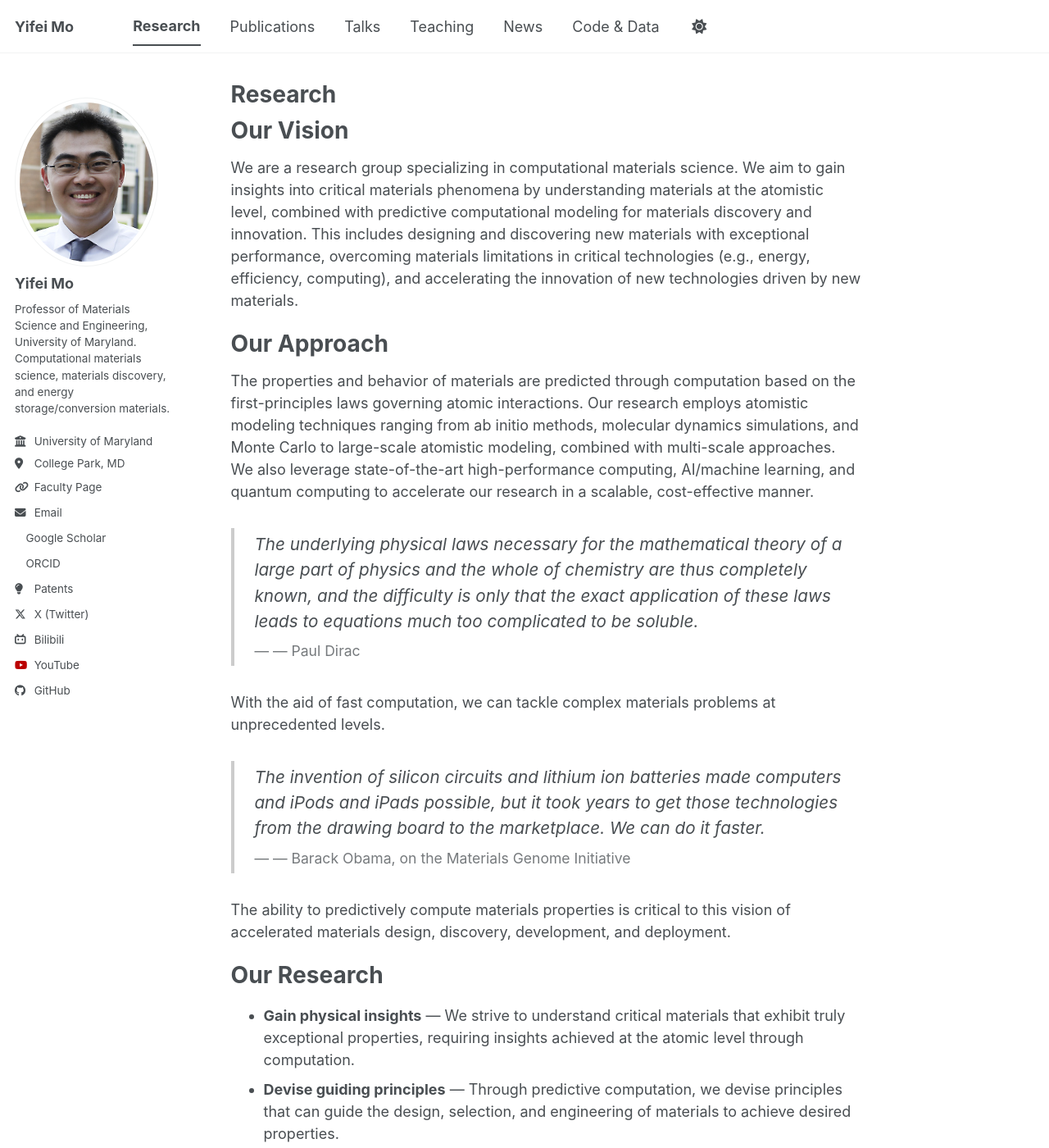
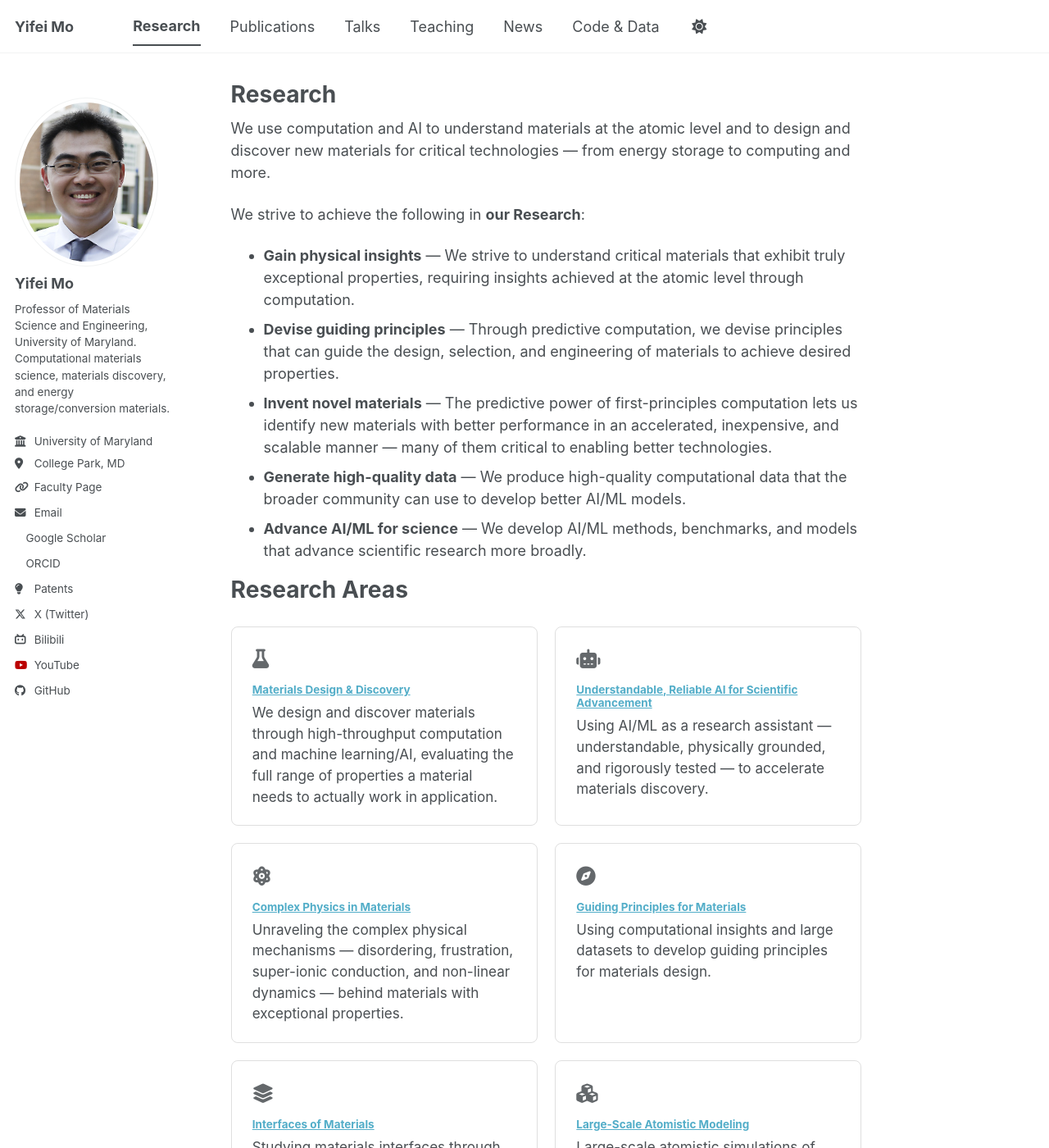
Before and after one commit to yifeimo/yifeimo.github.io, a Jekyll site: the page built from _pages/research.md, in a window 1280 px wide and 1400 px high. Shown: the whole window at 82% size. Built offline with Jekyll 4.4.1, drawn with Linux system fonts in a browser that asks for light colours; a style sheet for code colours, icons or effects is not loaded; some of the changed text lies outside the part shown.

Commit message:
Trim Research page intro and expand Our Research bullets

```diff
--- a/_pages/research.md
+++ b/_pages/research.md
@@ -5,29 +5,18 @@ permalink: /research/
 author_profile: true
 ---
 
-Our Vision
-======
-We are a research group specializing in computational materials science. We aim to gain insights into critical materials phenomena by understanding materials at the atomistic level, combined with predictive computational modeling for materials discovery and innovation. This includes designing and discovering new materials with exceptional performance, overcoming materials limitations in critical technologies (e.g., energy, efficiency, computing), and accelerating the innovation of new technologies driven by new materials.
+We use computation and AI to understand materials at the atomic level and to design and discover new materials for critical technologies — from energy storage to computing and more.
 
-Our Approach
-======
-The properties and behavior of materials are predicted through computation based on the first-principles laws governing atomic interactions. Our research employs atomistic modeling techniques ranging from ab initio methods, molecular dynamics simulations, and Monte Carlo to large-scale atomistic modeling, combined with multi-scale approaches. We also leverage state-of-the-art high-performance computing, AI/machine learning, and quantum computing to accelerate our research in a scalable, cost-effective manner.
+We strive to achieve the following in **our Research**:
 
-<blockquote class="pull-quote">The underlying physical laws necessary for the mathematical theory of a large part of physics and the whole of chemistry are thus completely known, and the difficulty is only that the exact application of these laws leads to equations much too complicated to be soluble.<cite>— Paul Dirac</cite></blockquote>
-
-With the aid of fast computation, we can tackle complex materials problems at unprecedented levels.
-
-<blockquote class="pull-quote">The invention of silicon circuits and lithium ion batteries made computers and iPods and iPads possible, but it took years to get those technologies from the drawing board to the marketplace. We can do it faster.<cite>— Barack Obama, on the Materials Genome Initiative</cite></blockquote>
-
-The ability to predictively compute materials properties is critical to this vision of accelerated materials design, discovery, development, and deployment.
-
-Our Research
-======
 * **Gain physical insights** — We strive to understand critical materials that exhibit truly exceptional properties, requiring insights achieved at the atomic level through computation.
 * **Devise guiding principles** — Through predictive computation, we devise principles that can guide the design, selection, and engineering of materials to achieve desired properties.
 * **Invent novel materials** — The predictive power of first-principles computation lets us identify new materials with better performance in an accelerated, inexpensive, and scalable manner — many of them critical to enabling better technologies.
+* **Generate high-quality data** — We produce high-quality computational data that the broader community can use to develop better AI/ML models.
+* **Advance AI/ML for science** — We develop AI/ML methods, benchmarks, and models that advance scientific research more broadly.
 
-Examples of Our Research
+
+Research Areas
 ======
 
 {% include base_path %}
```
